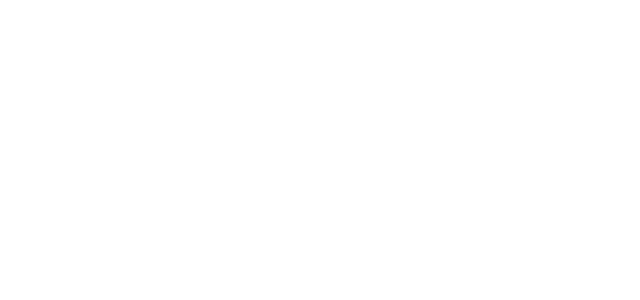
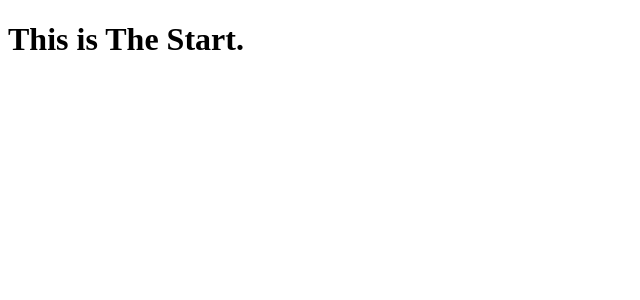
Before and after one commit to pratik-singhh/Quiz-App, a React (Vite) app: page / in a window 1280 px wide. Shown: the top 300 px of the page, without its empty margins (0-640 px from the left). Built offline with nearby package versions, Linux system fonts and the light colour scheme.

Commit message:
Created the required files and structure.

```diff
--- a/src/App.jsx
+++ b/src/App.jsx
@@ -1,9 +1,14 @@
 import { useState } from 'react'
 import './App.css'
+import QuestionCards from './components/QuestionCards'
+import Result from './components/Result'
+import StartScreen from './components/StartScreen'
 
 function App() {
   return (
-    <></>
+    <>
+      < StartScreen />
+    </>
   )
 }
 
--- /dev/null
+++ b/src/components/QuestionCards.jsx
@@ -0,0 +1,9 @@
+import Timer from "./Timer"
+function QuestionCards() {
+
+  return (
+    <div></div>
+  )
+}
+
+export default QuestionCards
--- /dev/null
+++ b/src/components/Result.jsx
@@ -0,0 +1,7 @@
+function Result() {
+  return (
+    <div></div>
+  )
+}
+
+export default Result
--- /dev/null
+++ b/src/components/StartScreen.jsx
@@ -0,0 +1,11 @@
+function StartScreen() {
+  return (
+    <div>
+      <h1>
+        This is The Start.
+      </h1>
+    </div>
+  )
+}
+
+export default StartScreen
--- /dev/null
+++ b/src/components/Timer.jsx
@@ -0,0 +1,7 @@
+function Timer() {
+  return (
+    <div></div>
+  )
+}
+
+export default Timer
```
Also changed, not shown: src/data/questions.js (added).
